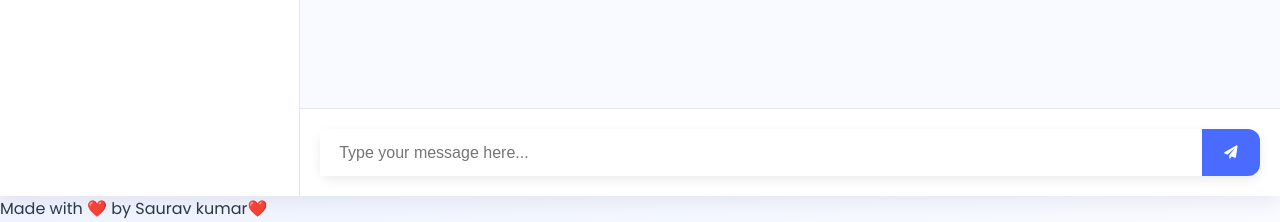
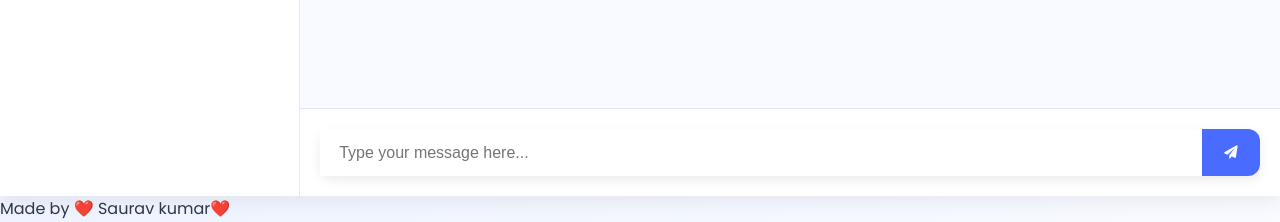
Before and after one commit to sauravraj1410-lab/bihari-1, a Django app: page / in a window 1280 px wide. Shown: the part 604-826 px from the top of the page. Run offline with Django 5.2, Linux system fonts and the light colour scheme.

Commit message:
Update index.html

```diff
--- a/chatbot/templates/chatbot/index.html
+++ b/chatbot/templates/chatbot/index.html
@@ -66,7 +66,7 @@
         </div>
     </div>
     <footer class="footer">
-            <p>Made with ❤️ by Saurav kumar❤️</p>
+            <p>Made  by  ❤️ Saurav kumar❤️</p>
         </footer>
     </div>
     <script src="{% static 'chatbot/js/script.js' %}"></script>
```
